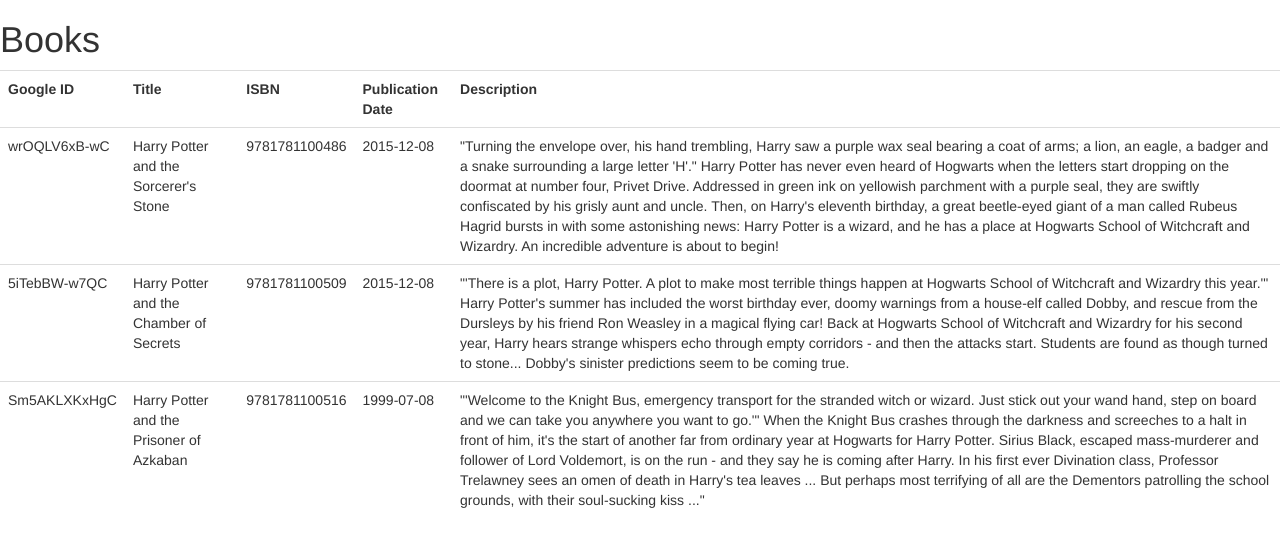
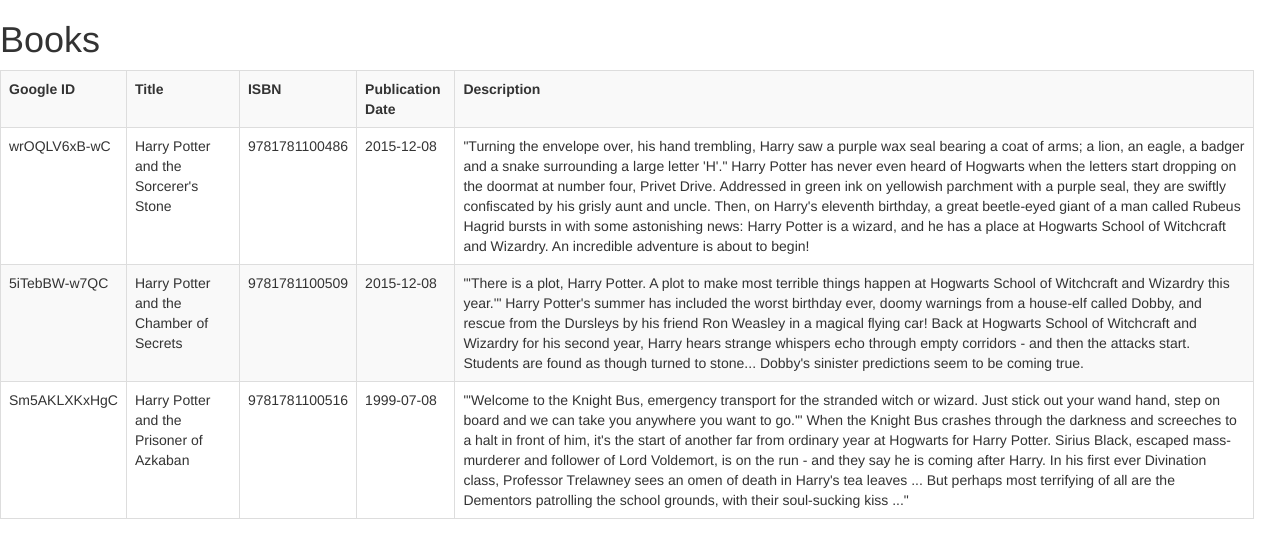
Before and after one commit to myttins/cs329e-idb, a Flask app: template templates/books.html in a window 1280 px wide. Shown: the top 558 px of the page. Run offline with Flask 2, Linux system fonts and the light colour scheme; the template is opened without the code that fills it, so the values that code supplies are empty; parts of the project's set-up code (start-up, migrations or seed data) failed here and were passed over; some libraries are stand-ins or nearby versions.

Commit message:
Updated format of books table

```diff
--- a/templates/books.html
+++ b/templates/books.html
@@ -8,7 +8,7 @@
 </head>
 <body>
 	<h1> Books </h1>
-    <table  class="table" style="width:100%">
+    <table  class="table table-bordered table-hover table-striped" style="width:98%">
 		<tr>
 		  <th>Google ID</th>
 		  <th> Title</th>
```
